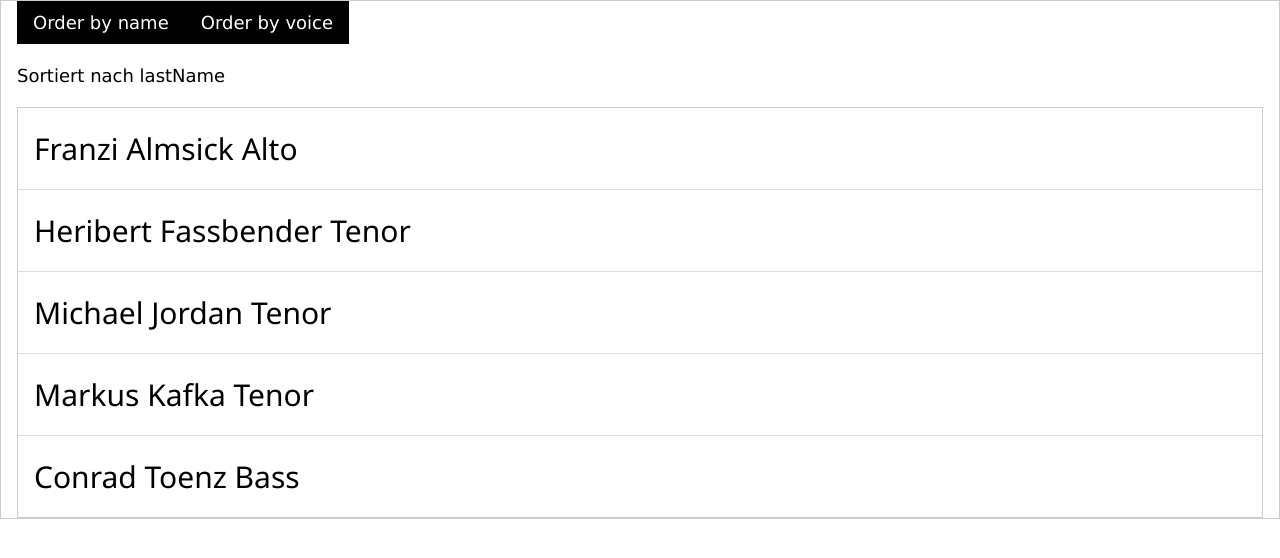
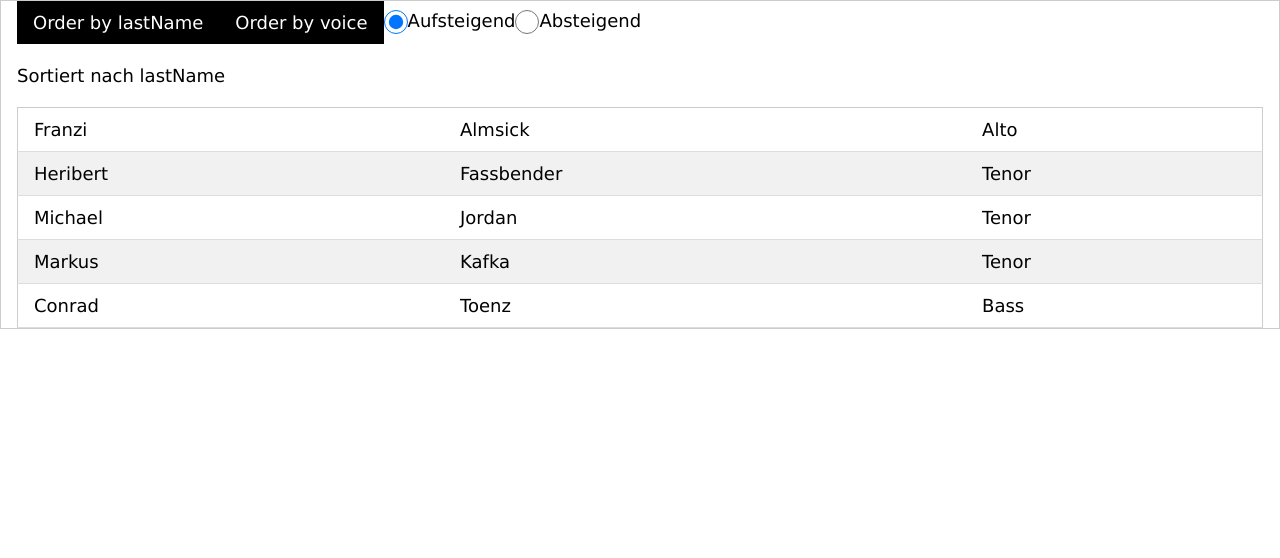
Before and after one commit to docwarems/score-rent-vue, a Vue app in the folder client/: page / in a window 1280 px wide. Shown: the top 558 px of the page. Built offline with nearby package versions, Linux system fonts and the light colour scheme.

Commit message:
Auf-/Absteigend; Tabelle statt ul

```diff
--- a/client/src/App.vue
+++ b/client/src/App.vue
@@ -1,15 +1,30 @@
 <template>
   <div class="w3-container w3-border w3-large">
-    <button class="w3-button w3-black" @click="handleClick('lastName')">Order by name</button>
+    <button class="w3-button w3-black" @click="handleClick('lastName')">Order by lastName</button>
     <button class="w3-button w3-black" @click="handleClick('voice')">Order by voice</button>
-    <UserList :users="users" :order="order" />
+    <input
+      class="w3-radio"
+      type="radio"
+      name="orderDirection"
+      value="asc"
+      checked
+      @click="changeOrderDirection('asc')"
+    /><label>Aufsteigend</label>
+    <input
+      class="w3-radio"
+      type="radio"
+      name="orderDirection"
+      value="desc"
+      @click="changeOrderDirection('desc')"
+    /><label>Absteigend</label>
+    <UserList :users="users" :order="order" :order-direction="orderDirection" />
   </div>
 </template>
 
 <script lang="ts">
 import { defineComponent, ref } from 'vue'
 import UserList from './components/UserList.vue'
-import { type User, type OrderTerm } from './types/user'
+import { type User, type OrderTerm, type OrderDirection } from './types/user'
 
 export default defineComponent({
   name: 'App',
@@ -23,12 +38,17 @@ export default defineComponent({
       { firstName: 'Franzi', lastName: 'Almsick', id: '3', voice: 'Alto' }
     ])
     const order = ref<OrderTerm>('lastName')
+    const orderDirection = ref<OrderDirection>('asc')
 
     const handleClick = (term: OrderTerm) => {
       order.value = term
     }
 
-    return { users, order, handleClick }
+    const changeOrderDirection = (term: OrderDirection) => {
+      orderDirection.value = term
+    }
+
+    return { users, order, orderDirection, handleClick, changeOrderDirection }
   }
 })
 </script>
--- a/client/src/components/UserList.vue
+++ b/client/src/components/UserList.vue
@@ -1,17 +1,19 @@
 <template>
   <div class="job-list">
     <p>Sortiert nach {{ order }}</p>
-    <ul class="w3-ul w3-border">
-      <li v-for="user in orderedUsers" :key="user.id">
-        <h2>{{ user.firstName }} {{ user.lastName }} {{ user.voice }}</h2>
-      </li>
-    </ul>
+    <table class="w3-table-all" id="checkoutsTable">
+      <tr v-for="user in orderedUsers" :key="user.id">
+        <td>{{ user.firstName }}</td>
+        <td>{{ user.lastName }}</td>
+        <td>{{ user.voice }}</td>
+      </tr>
+    </table>
   </div>
 </template>
 
 <script lang="ts">
 import { defineComponent, type PropType, computed } from 'vue'
-import { type User, type OrderTerm } from '../types/user'
+import { type User, type OrderTerm, type OrderDirection } from '../types/user'
 
 export default defineComponent({
   name: 'App',
@@ -24,12 +26,20 @@ export default defineComponent({
     order: {
       type: String as PropType<OrderTerm>,
       required: true
+    },
+    orderDirection: {
+      type: String as PropType<OrderDirection>,
+      required: true
     }
   },
   setup(props) {
     const orderedUsers = computed(() => {
       return [...props.users].sort((a: User, b: User) => {
-        return a[props.order] > b[props.order] ? 1 : -1
+        if (props.orderDirection === 'asc') {
+          return a[props.order] > b[props.order] ? 1 : -1
+        } else {
+          return a[props.order] < b[props.order] ? 1 : -1
+        }
       })
     })
 
--- a/client/src/types/user.ts
+++ b/client/src/types/user.ts
@@ -8,3 +8,4 @@ export interface User {
 export type Voice = 'Soprano' | 'Alto' | 'Tenor' | 'Bass'
 
 export type OrderTerm = 'lastName' | 'voice'
+export type OrderDirection = 'asc' | 'desc'
```
